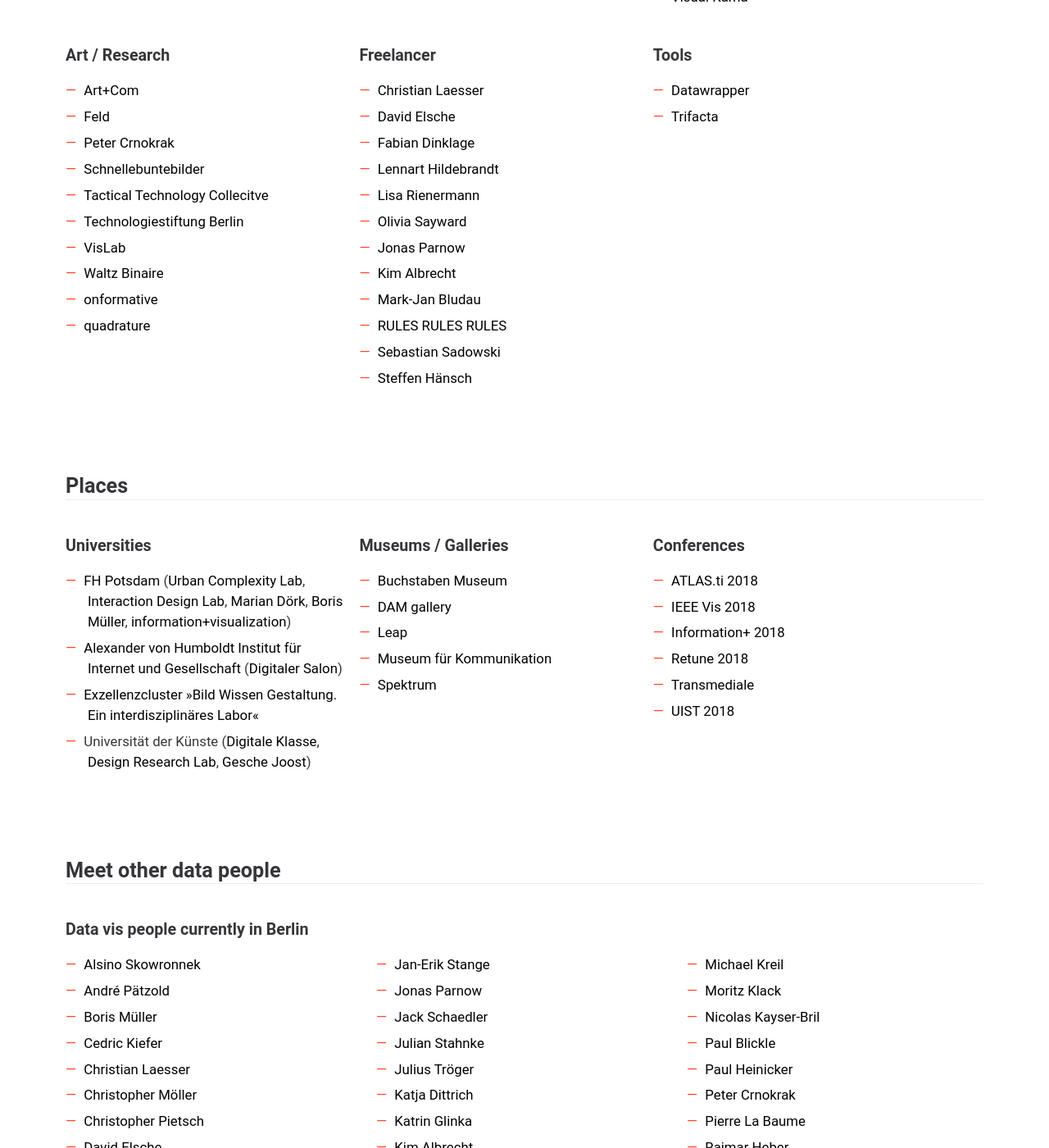
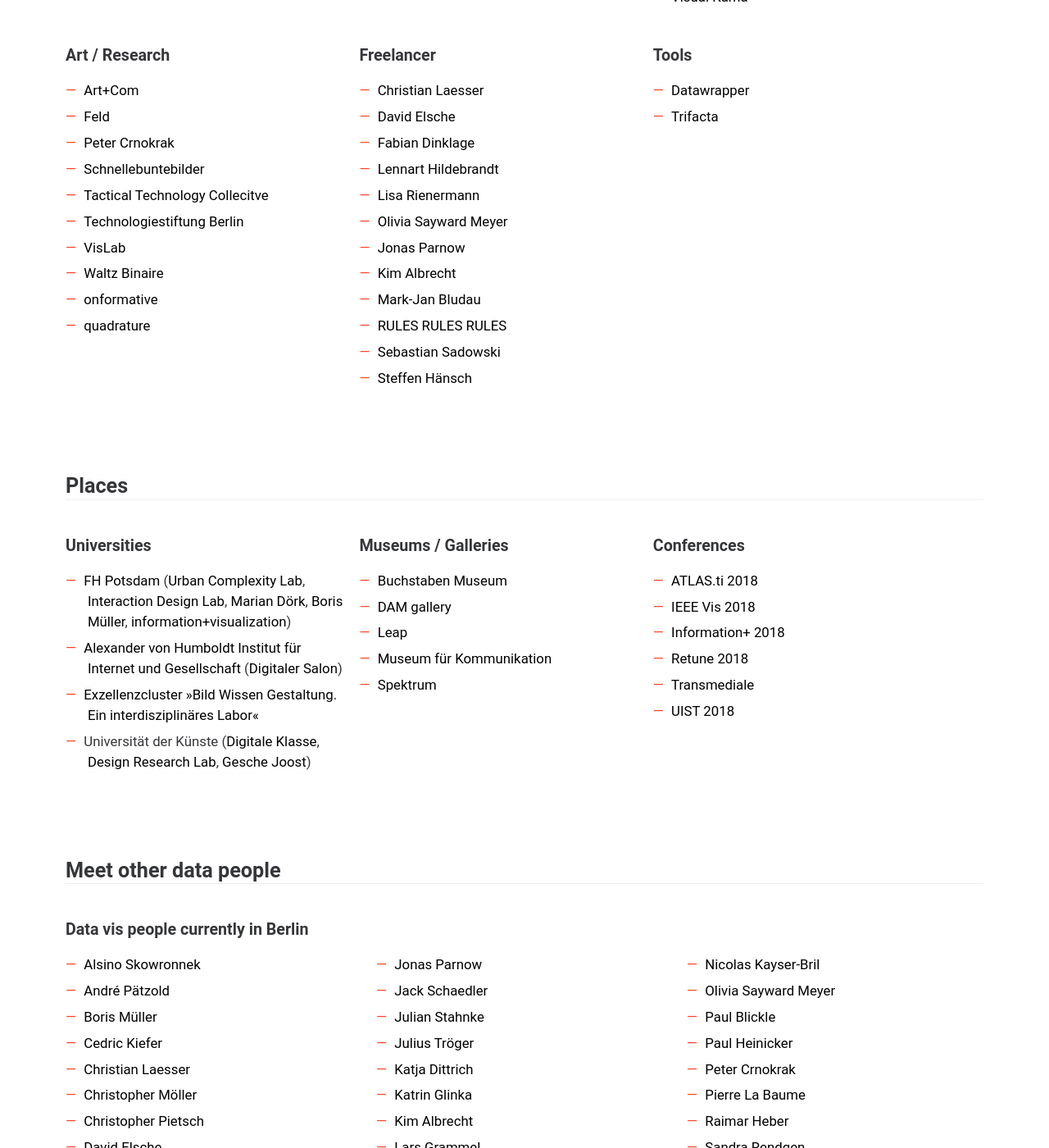
Before and after one commit to Data-Visualization-Berlin/datavis.berlin, a Jekyll site: the page built from index.html, in a window 1280 px wide and 1400 px high, scrolled down 860 px. Shown: the whole window at 82% size. Built offline with Jekyll 4.4.1, drawn with Linux system fonts in a browser that asks for light colours.

Commit message:
Olivia Sayward Meyer added

```diff
--- a/index.html
+++ b/index.html
@@ -62,7 +62,7 @@
           <li><a href="http://fabiandinklage.com/">Fabian Dinklage</a></li>
           <li><a href="http://www.lennerd.com/">Lennart Hildebrandt</a></li>
           <li><a href="http://lisarienermann.com">Lisa Rienermann</a></li>
-          <li><a href="http://oliviasayward.com/">Olivia Sayward</a></li>
+          <li><a href="http://oliviasayward.com/">Olivia Sayward Meyer</a></li>
           <li><a href="https://jonasparnow.com/">Jonas Parnow</a></li>
           <li><a href="http://kimalbrecht.com/">Kim Albrecht</a></li>
           <li><a href="http://www.markjanbludau.de">Mark-Jan Bludau</a></li>
@@ -161,6 +161,7 @@
         <li><a href="https://twitter.com/michaelkreil">Michael Kreil</a></li>
         <li><a href="https://twitter.com/moklick">Moritz Klack</a></li>
         <li><a href="https://twitter.com/nicolaskb">Nicolas Kayser-Bril</a></li>
+        <li><a href="https://www.instagram.com/oliviasayward/">Olivia Sayward Meyer</a></li>
         <li><a href="https://twitter.com/colorfuldata">Paul Blickle</a></li>
         <li><a href="https://twitter.com/paulpunkt">Paul Heinicker</a></li>
         <li><a href="http://www.petercrnokrak.com/">Peter Crnokrak</a></li>
```
